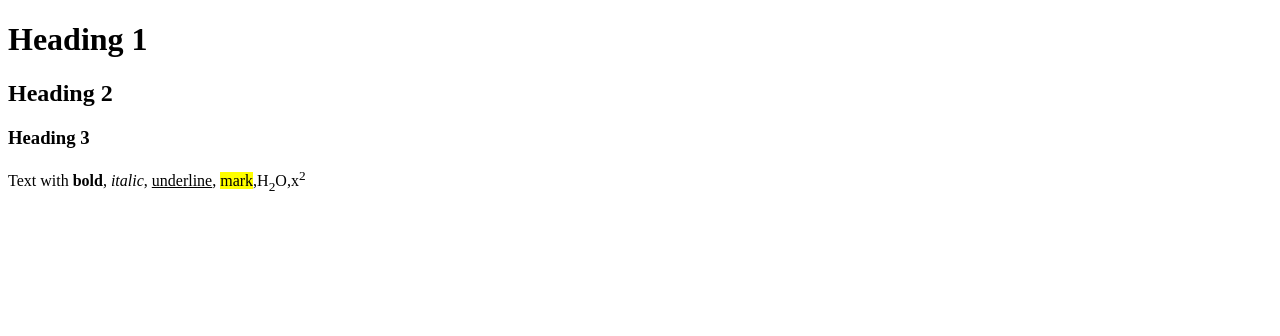
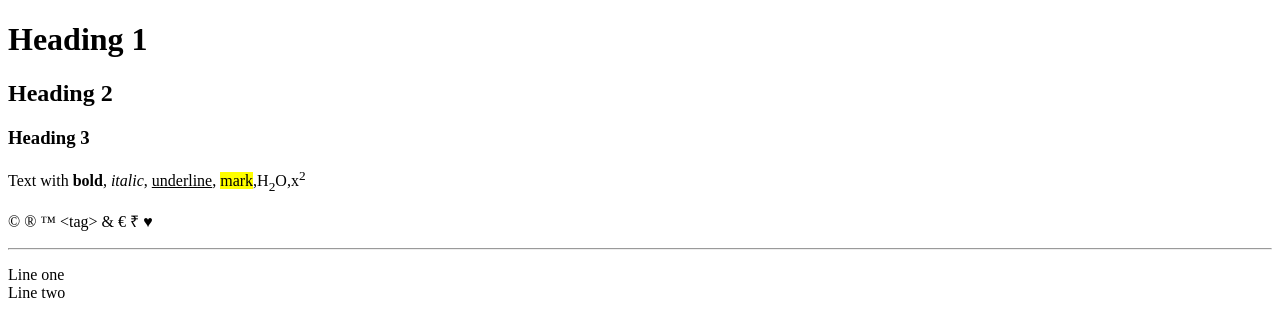
Before and after one commit to upreet07/WDW_0257, a plain HTML site: page ASSIGNMENT/Assignment 2/index.html in a window 1280 px wide. Drawn offline with Linux system fonts and the light colour scheme.

Commit message:
Assignment 2 completed

```diff
--- a/ASSIGNMENT/Assignment 2/index.html
+++ b/ASSIGNMENT/Assignment 2/index.html
@@ -10,5 +10,8 @@
     <h2>Heading 2</h2>
     <h3>Heading 3</h3>
     <p>Text with <b>bold</b>, <i>italic</i>, <u>underline</u>, <mark>mark</mark>,H<sub>2</sub>O,x<sup>2</sup></p>
+    <p>&copy; &reg; &trade; &lt;tag&gt; &amp; &euro; &#8377; &hearts;</p>
+    <hr>
+    <p>Line one<br>Line two</p>
 </body>
 </html>
```
